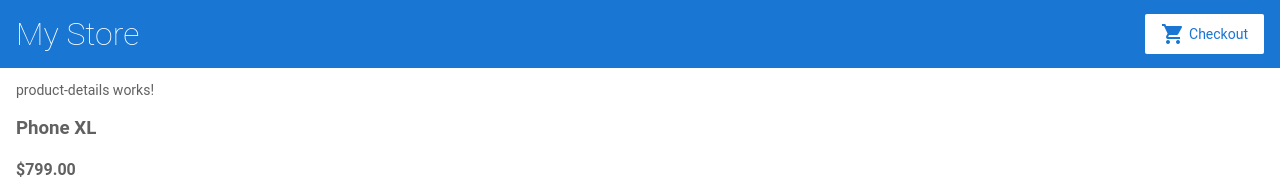
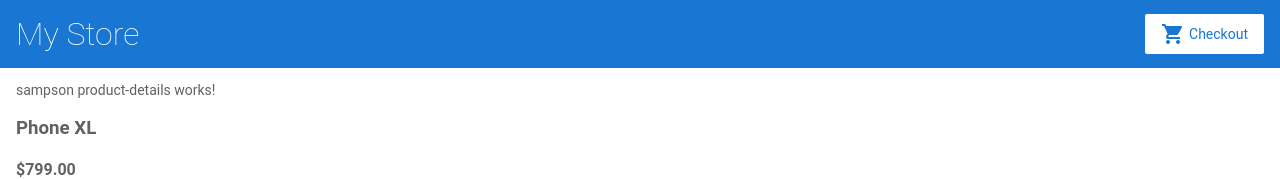
Before and after one commit to sampsonehe11/angular-nxpnsk-5pmvqw, an Angular app: page /products/1 in a window 1280 px wide. Shown: the top 179 px of the page. Built offline with nearby package versions, Linux system fonts and the light colour scheme.

Commit message:
update the details page

```diff
--- a/src/app/product-details/product-details.component.html
+++ b/src/app/product-details/product-details.component.html
@@ -1,4 +1,4 @@
-<p>product-details works!</p>
+<p>sampson product-details works!</p>
 
 <div *ngIf="product">
   <h3>{{ product.name }}</h3>
```
